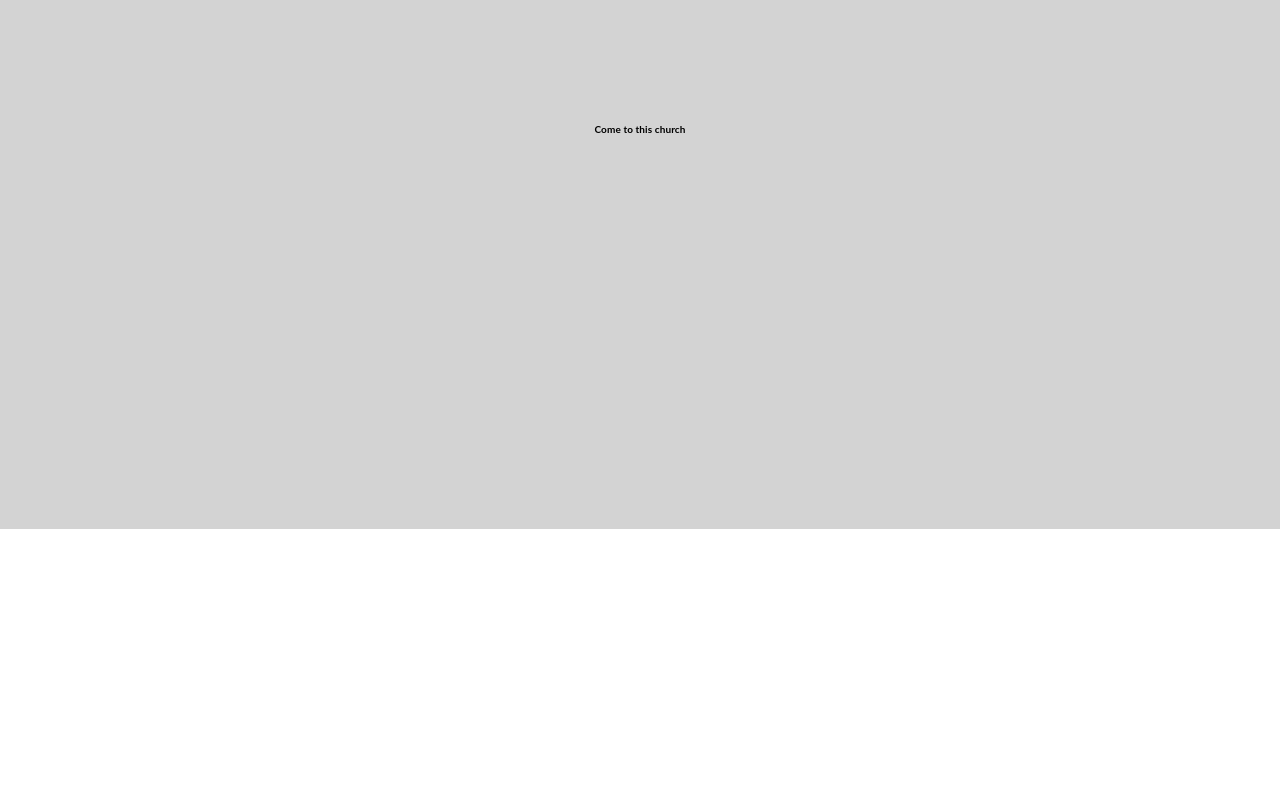
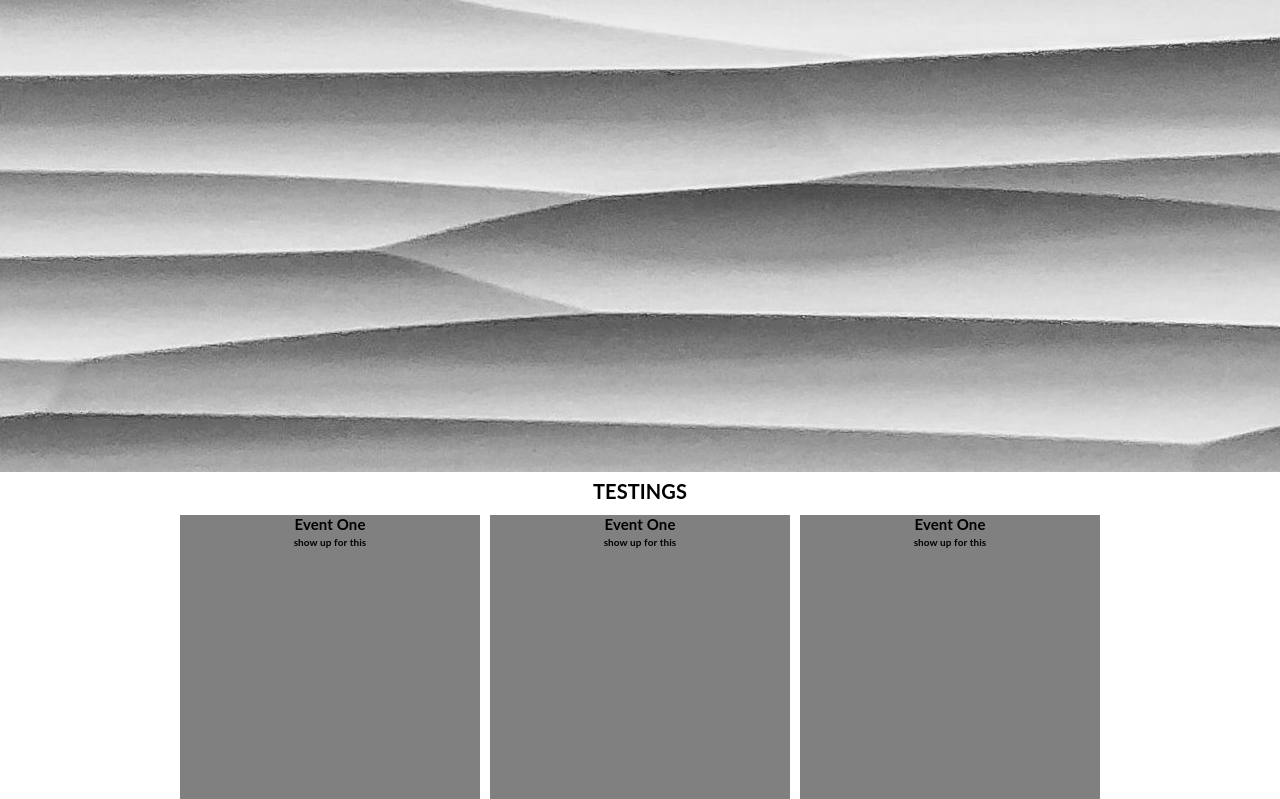
Before and after one commit to matterholt/frontEndPractice, a Next.js app in the folder landingPage_v1/churchlayout/: page / in a window 1280 px wide. Shown: the part 421-1220 px from the top of the page. Built offline with nearby package versions, Linux system fonts and the light colour scheme.

Commit message:
simple image and card

```diff
--- a/landingPage_v1/churchlayout/pages/components/Header.js
+++ b/landingPage_v1/churchlayout/pages/components/Header.js
@@ -1,13 +1,16 @@
 export default function Header() {
   return (
     <header>
-      <p> Come to this church</p>
+      <img
+        className="full_image"
+        src="../simple_image_lg.png"
+        alt="some random image"
+      />
       <style jsx>
         {`
           header {
             width: 100%;
             background: lightgray;
-            height: 100vh;
             display: grid;
             place-items: center;
           }
--- a/landingPage_v1/churchlayout/pages/index.js
+++ b/landingPage_v1/churchlayout/pages/index.js
@@ -1,17 +1,55 @@
 import Layout from "./components/Layout";
 import Header from "./components/Header";
+
+const Cards = (props) => {
+  return (
+    <div className="card">
+      {props.children}
+      <style jsx>{`
+        .card {
+          background-color: gray;
+          flex: 0 1 300px;
+          margin: 5px;
+          height: 450px;
+        }
+      `}</style>
+    </div>
+  );
+};
 
 function ContentContainer(props) {
   return (
     <div id="testing" className="content_container">
       <h1>TESTINGS</h1>
+      <div className="card_container">
+        <Cards>
+          <h2>Event One</h2>
+          <p>show up for this</p>
+        </Cards>
+        <Cards>
+          <h2>Event One</h2>
+          <p>show up for this</p>
+        </Cards>
+        <Cards>
+          <h2>Event One</h2>
+          <p>show up for this</p>
+        </Cards>
+      </div>
+
       <style jsx>
         {`
+          h1 {
+            margin: 10px;
+          }
           .content_container {
-            display: grid;
-            place-items: center;
-            font-size: 4rem;
-            height: 100vh;
+            text-align: center;
+            font-size: 1rem;
+            min-height: 100vh;
+          }
+          .card_container {
+            display: flex;
+            flex-wrap: wrap;
+            justify-content: center;
           }
         `}
       </style>
```
Also changed, not shown: landingPage_v1/churchlayout/public/simple_image.jpg (added), landingPage_v1/churchlayout/public/simple_image_lg.png (added).
